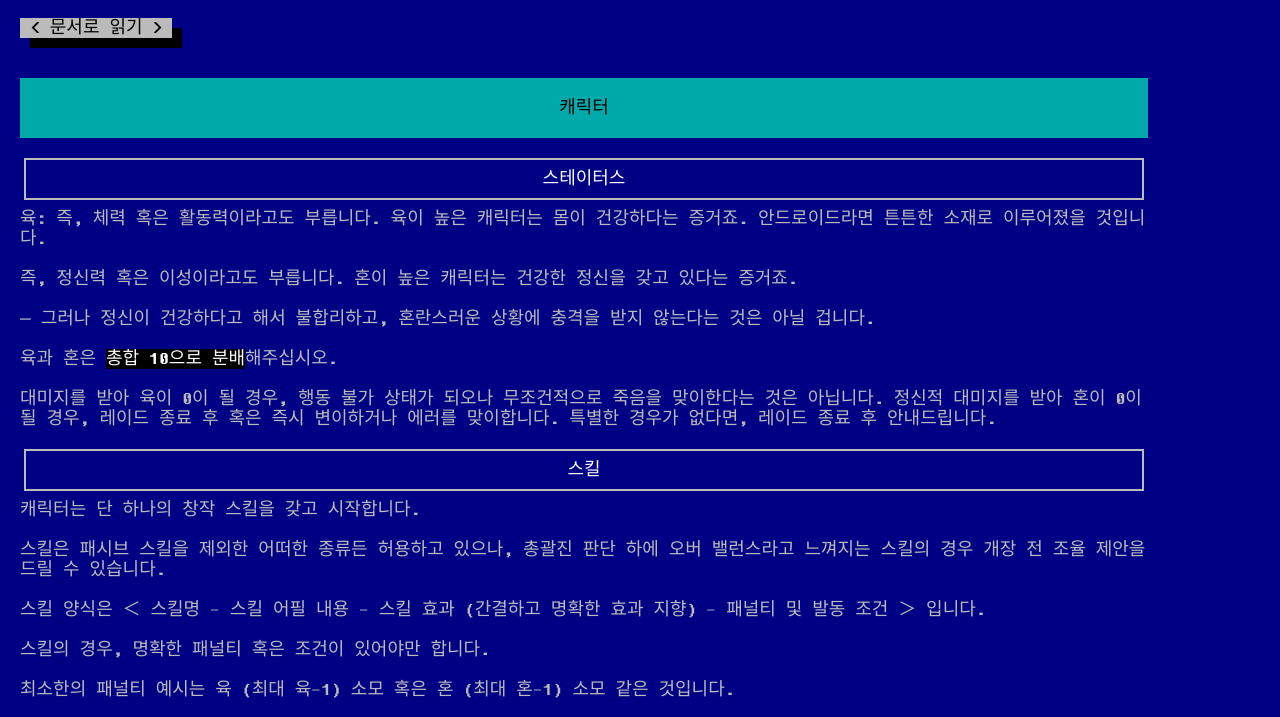
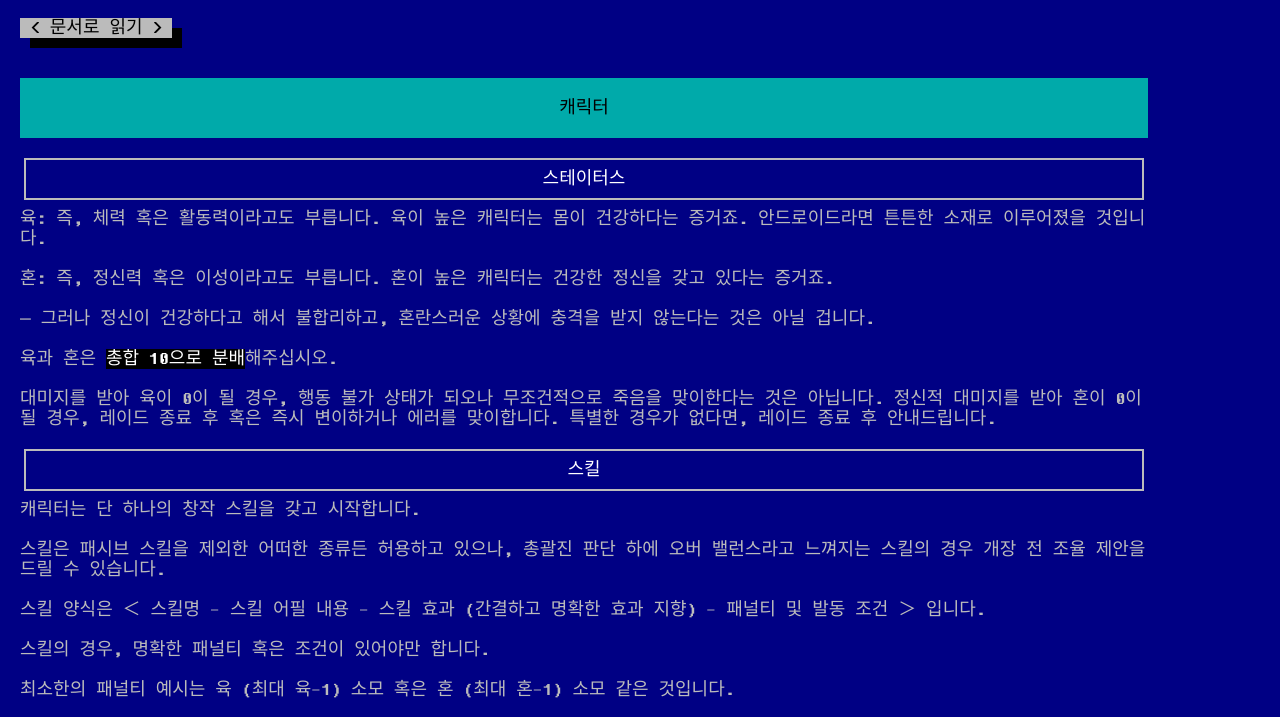
Before and after one commit to world-will-never-die/world-will-never-die, a plain HTML site: page system.html in a window 1280 px wide. Shown: the part 42-759 px from the top of the page. Drawn offline with Linux system fonts and the light colour scheme.

Commit message:
Update system.html

```diff
--- a/system.html
+++ b/system.html
@@ -66,7 +66,7 @@
         <p class="lead" style="text-align: center;">스테이터스</p>
         <p>육: 즉, 체력 혹은 활동력이라고도 부릅니다. 육이 높은 캐릭터는 몸이 건강하다는 증거죠. 안드로이드라면 튼튼한 소재로 이루어졌을 것입니다.
         </p>
-        <P>즉, 정신력 혹은 이성이라고도 부릅니다. 혼이 높은 캐릭터는 건강한 정신을 갖고 있다는 증거죠.</p>
+        <P>혼: 즉, 정신력 혹은 이성이라고도 부릅니다. 혼이 높은 캐릭터는 건강한 정신을 갖고 있다는 증거죠.</p>
         <p>― 그러나 정신이 건강하다고 해서 불합리하고, 혼란스러운 상황에 충격을 받지 않는다는 것은 아닐 겁니다. </p>
         <p>육과 혼은 <code>총합 10으로 분배</code>해주십시오.</p>
         <p>대미지를 받아 육이 0이 될 경우, 행동 불가 상태가 되오나 무조건적으로 죽음을 맞이한다는 것은 아닙니다.
```
